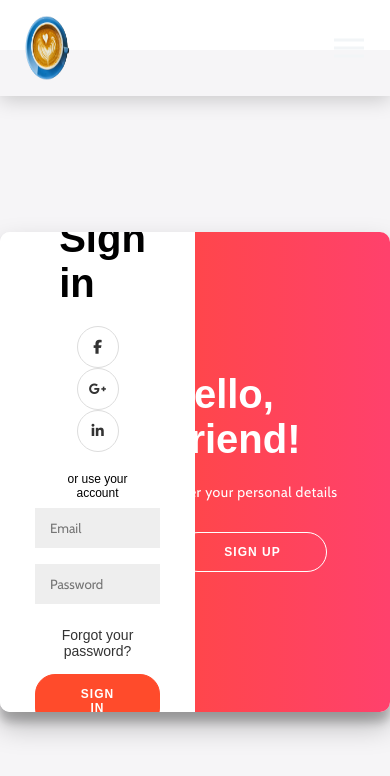
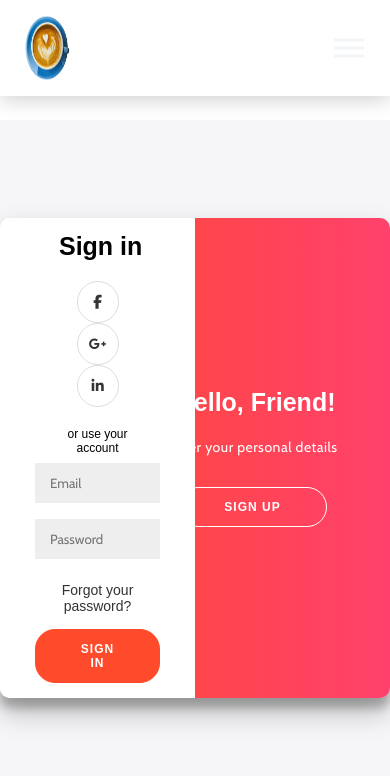
Before and after one commit to Adelkarem/coffe-page, a React (Create React App) app: page /content in a window 390 px wide. Shown: the top 776 px of the page. Built offline with nearby package versions, Linux system fonts and the light colour scheme; a web font is replaced by a local one.

Commit message:
Update Content.css

```diff
--- a/src/Content/Content.css
+++ b/src/Content/Content.css
@@ -11,7 +11,21 @@
 	height: 100vh;
 margin-top: 50px;
 }
-
+/* Styles for mobile screens */
+@media (max-width: 480px) {
+	.contact-page {
+    height: 80vh;
+	margin-top: 120px;
+	font-size: 10px;
+	}
+  }
+/* Styles for mobile screens */
+@media (max-width: 480px) {
+  .overlay-panel {
+    font-size: 10px;
+	padding: 0 10px;
+  }
+}
 .contact-page h1 {
 	font-weight: bold;
 	margin: 0;
```
